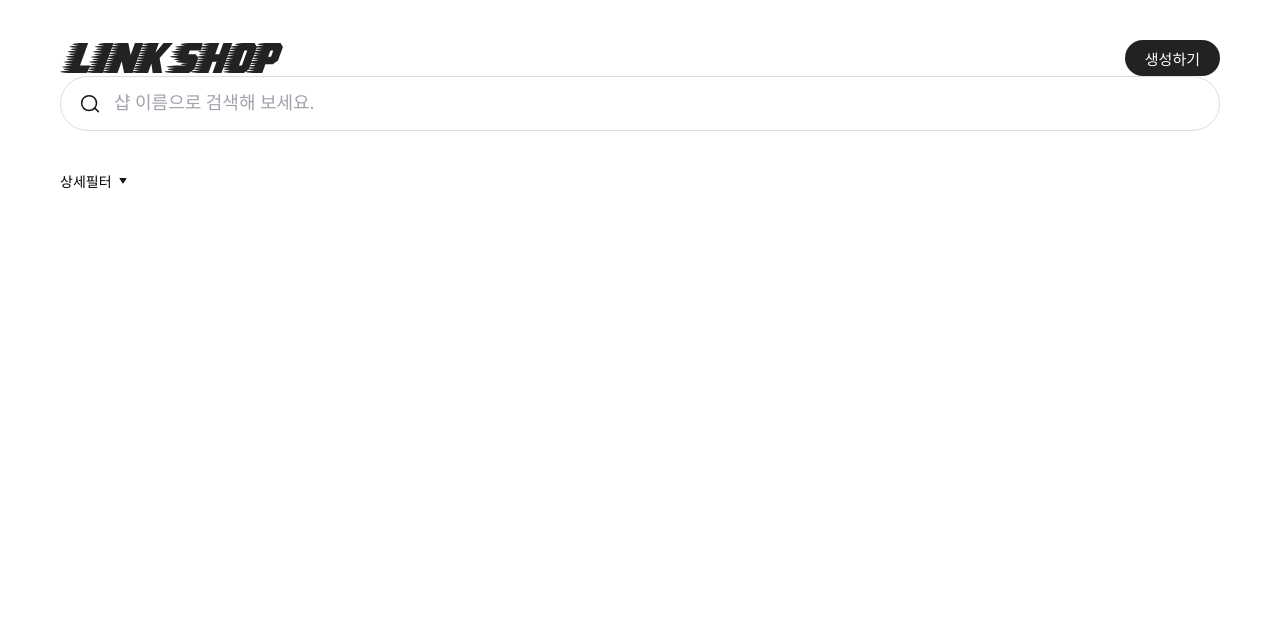
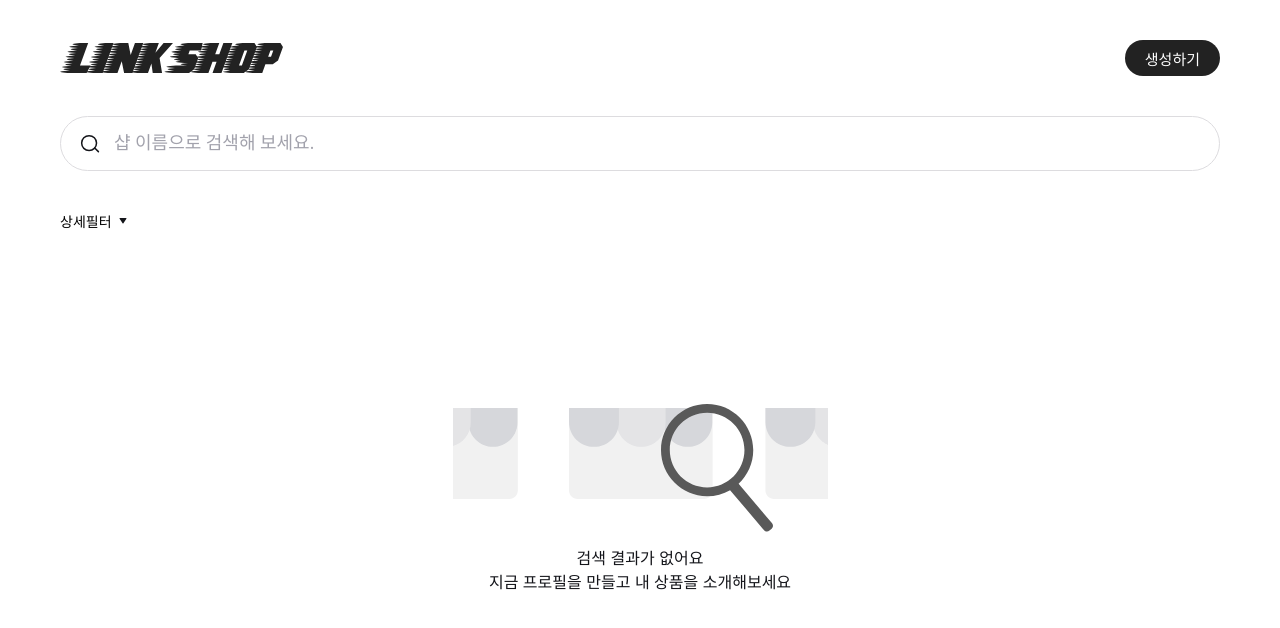
Before and after one commit to rhdtls3562/Linkshop, a React (Vite) app: page /search in a window 1280 px wide. Shown: the top 628 px of the page. Built offline with nearby package versions, Linux system fonts and the light colour scheme; a web font is replaced by a local one.

Commit message:
add: SearchResultPage의 CSS파일 추가

```diff
--- a/src/pages/SearchResultPage.jsx
+++ b/src/pages/SearchResultPage.jsx
@@ -1,11 +1,19 @@
+import styles from "./SearchResultPage.module.css";
 import SearchBar from "../components/SearchBar";
 import Filter from "../components/Filter";
+import noResult from "../assets/Img_search_null.svg";
 
 function SearchResultPage() {
   return (
-    <div>
-      <SearchBar />
+    <div className={styles.container}>
+      <SearchBar className={styles.SearchBar} />
       <Filter />
+
+      <div className={styles.no}>
+        <img src={noResult} alt="검색결과 없음" />
+        <div>검색 결과가 없어요</div>
+        <div>지금 프로필을 만들고 내 상품을 소개해보세요</div>
+      </div>
     </div>
   );
 }
--- /dev/null
+++ b/src/pages/SearchResultPage.module.css
@@ -0,0 +1,11 @@
+.container {
+  padding-top: 40px;
+}
+
+.no {
+  padding-top: 100px;
+  display: flex;
+  flex-direction: column;
+  align-items: center;
+  text-align: center;
+}
```
